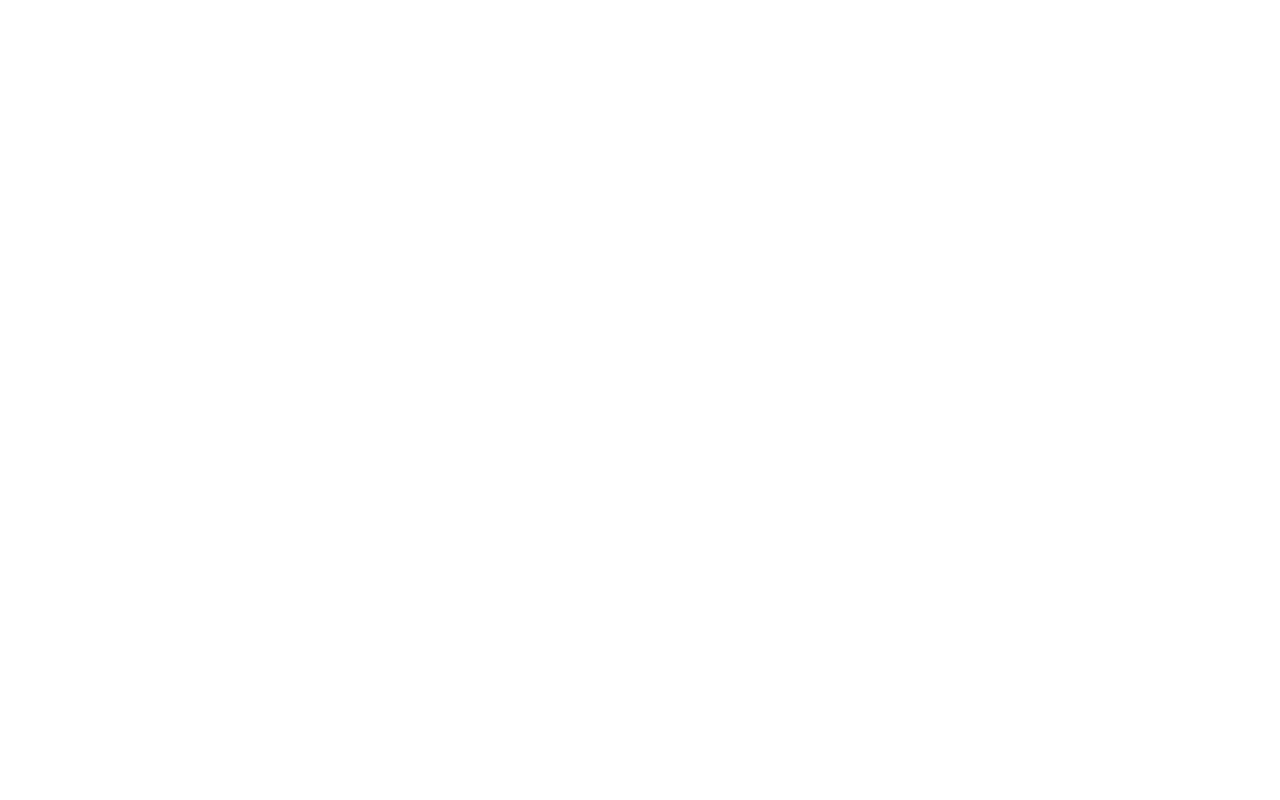
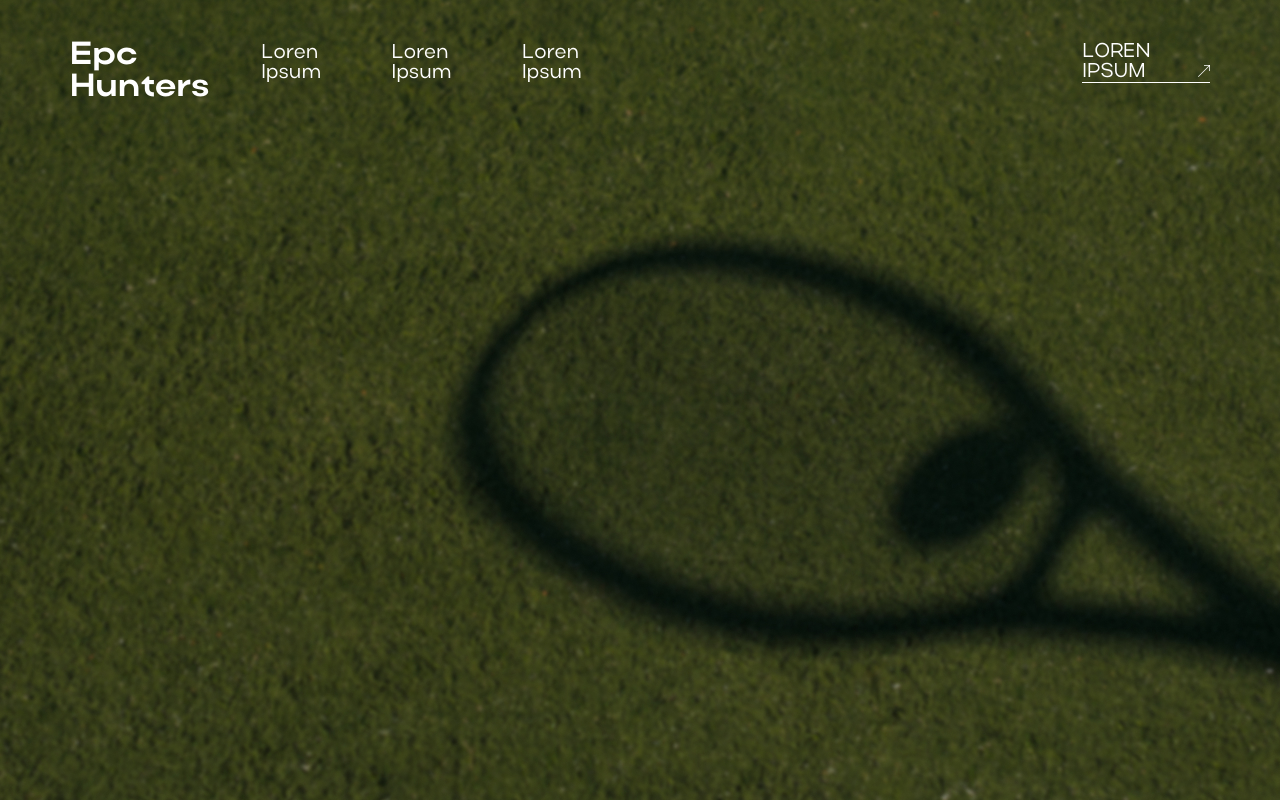
Before and after one commit to kyuubi-Yhp/test__EpcHunt, a plain HTML site: page index.html in a window 1280 px wide. Drawn offline with Linux system fonts and the light colour scheme.

Commit message:
add header

```diff
--- a/index.html
+++ b/index.html
@@ -1,11 +1,34 @@
 <!DOCTYPE html>
 <html lang="en">
+
 <head>
   <meta charset="UTF-8">
   <meta name="viewport" content="width=device-width, initial-scale=1.0">
-  <title>Document</title>
+  <link rel="stylesheet" href="style/resetstyle.css">
+  <link rel="stylesheet" href="style/style.css">
+  <title>Epc Hunters</title>
 </head>
+
 <body>
+  <div class="container">
+    <header class="header">
 
+    <div class="hader__contant">
+        <div class="logo">Epc Hunters</div>
+        <nav class="nav__header">
+          <ul class="ul__header">
+            <li class="li__item">Loren Ipsum</li>
+            <li class="li__item">Loren Ipsum</li>
+            <li class="li__item">Loren Ipsum</li>
+            <li class="li__item"><a class="link__in-header" href="#">LOREN IPSUM</a></li>
+          </ul>
+        </nav>
+    </div>
+
+    </header>
+
+
+  </div>
 </body>
+
 </html>
--- /dev/null
+++ b/style/header.css
@@ -0,0 +1,57 @@
+.header {}
+
+.hader__contant {
+  display: flex;
+
+}
+
+.logo {
+  margin-right: 52px;
+  font-family: "ActayWide-Bold";
+  width: 140px;
+  height: 45px;
+  font-size: 32px;
+}
+
+.nav__header {}
+
+.ul__header {
+  width: 100%;
+  height: 100%;
+  display: flex;
+  align-items: center;
+  gap: 40px;
+  justify-content: space-between;
+}
+
+
+.li__item {
+  display: block;
+  font-weight: 400;
+  font-weight: ;
+  font-size: 20px;
+}
+
+.li__item:last-child {
+  width: 173px;
+  border-bottom: 1px solid #fff;
+  margin-left: 430px;
+  /* margin-left: 326px; для планшета */
+}
+
+.link__in-header {
+  display: block;
+  position: relative;
+}
+.link__in-header::after {
+  position: absolute;
+  bottom: 5px;
+  right: 0;
+  content: "";
+  display: block;
+  width: 12px;
+  height: 12px;
+  background-image: url(../img/link_arrow/arrow.png);
+  background-size: cover;
+  background-repeat: no-repeat;
+}
--- /dev/null
+++ b/style/resetstyle.css
@@ -0,0 +1,18 @@
+*{padding: 0;margin: 0;border: 0;}
+*,*:before,*:after{-moz-box-sizing: border-box;-webkit-box-sizing: border-box;box-sizing: border-box;}
+:focus,:active{outline: none;}
+a:focus,a:active{outline: none;}
+nav,footer,header,aside{display: block;}
+html,body{
+height:100%;width:100%;
+font-size:100%;line-height:1;-ms-text-size-adjust:100%;-moz-text-size-adjust:100%;-webkit-text-size-adjust:100%;}
+input,button,textarea{font-family:inherit;}
+input::-ms-clear{display: none;}
+button{cursor: pointer;}
+button::-moz-focus-inner{padding:0;border:0;}
+a,a:visited{text-decoration: none;}
+a:hover{text-decoration: none;}
+ul li{list-style: none;}
+img{vertical-align: top;}
+h1,h2,h3,h4,h5,h6{font-size:inherit;font-weight: inherit;}
+a{color:inherit;}
--- /dev/null
+++ b/style/style.css
@@ -0,0 +1,28 @@
+@import "../style/header.css";
+
+@font-face {
+  font-family: "Actay-Regular";
+  font-weight: 400;
+  src: url(../fonts/actay/Actay-Regular.otf);
+}
+@font-face {
+  font-family: "ActayWide-Bold";
+  font-weight: 700;
+  src: url(../fonts/actaywide/ActayWide-Bold.otf);
+}
+body {
+  font-family: 'Actay-Regular';
+  color: #fff;
+  background-image: url(../img/background/background.jpg);
+  background-size: cover;
+  background-repeat: no-repeat;
+  /* background-position: 50%; */
+  max-width: 1440px;
+  height: 788px;
+}
+
+.container {
+  width: 100%;
+  height: 700px;
+  padding: 40px 70px 0 70px;
+}
```
Also changed, not shown: fonts/actay/Actay-Regular.otf (added), fonts/actaywide/ActayWide-Bold.otf (added), img/background/background.jpg (added), img/link_arrow/arrow.png (added), script/script.js (added), 5 other files.
